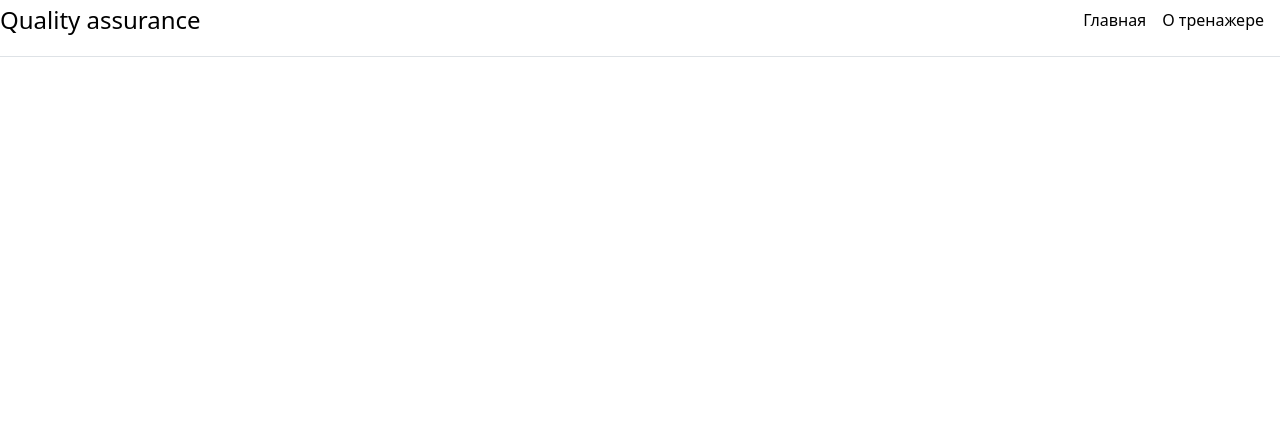
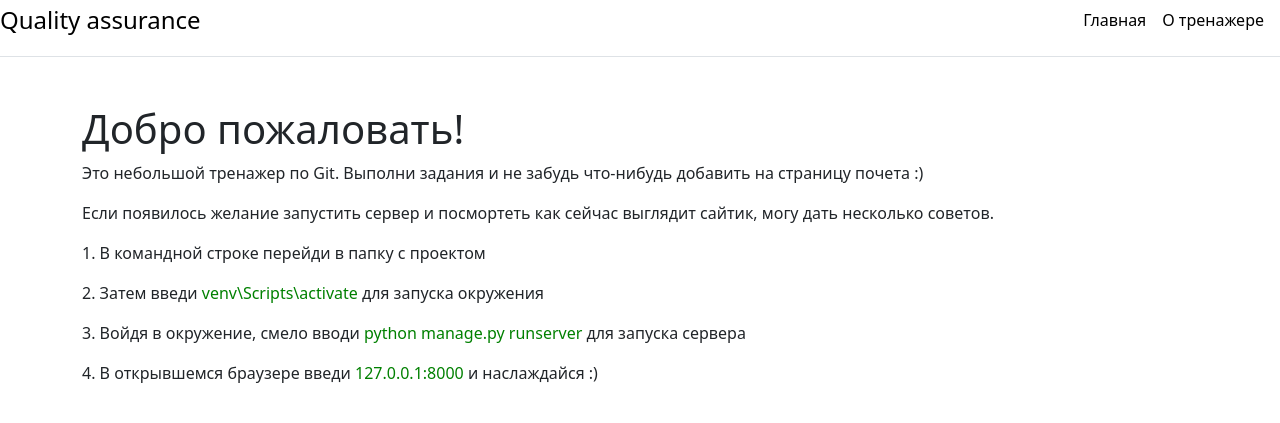
Before and after one commit to yuliya-le/Yu-train, a Django app: page / in a window 1280 px wide. Shown: the top 423 px of the page. Run offline with Django 5.2, Linux system fonts and the light colour scheme.

Commit message:
adding main description

```diff
--- a/GitTrain/main/templates/main/index.html
+++ b/GitTrain/main/templates/main/index.html
@@ -5,5 +5,18 @@
 {% endblock %}
 
 {% block content %}
+    <dic class="container">
+        <div class="row">
+            <div class="col-md-12">
+                <h1>Добро пожаловать!</h1>
+                <p>Это небольшой тренажер по Git. Выполни задания и не забудь что-нибудь добавить на страницу почета :)</p>
+                <p>Если появилось желание запустить сервер и посмортеть как сейчас выглядит сайтик, могу дать несколько советов.</p>
+                <p>1. В командной строке перейди в папку с проектом</p>
+                <p>2. Затем введи <span style='color:green;'>venv\Scripts\activate</span> для запуска окружения</p>
+                <p>3. Войдя в окружение, смело вводи <span style='color:green;'>python manage.py runserver</span> для запуска сервера</p>
+                <p>4. В открывшемся браузере введи <span style='color:green;'>127.0.0.1:8000</span> и наслаждайся :)</p>
 
+            </div>
+        </div>
+    </dic>
 {% endblock %}
```
